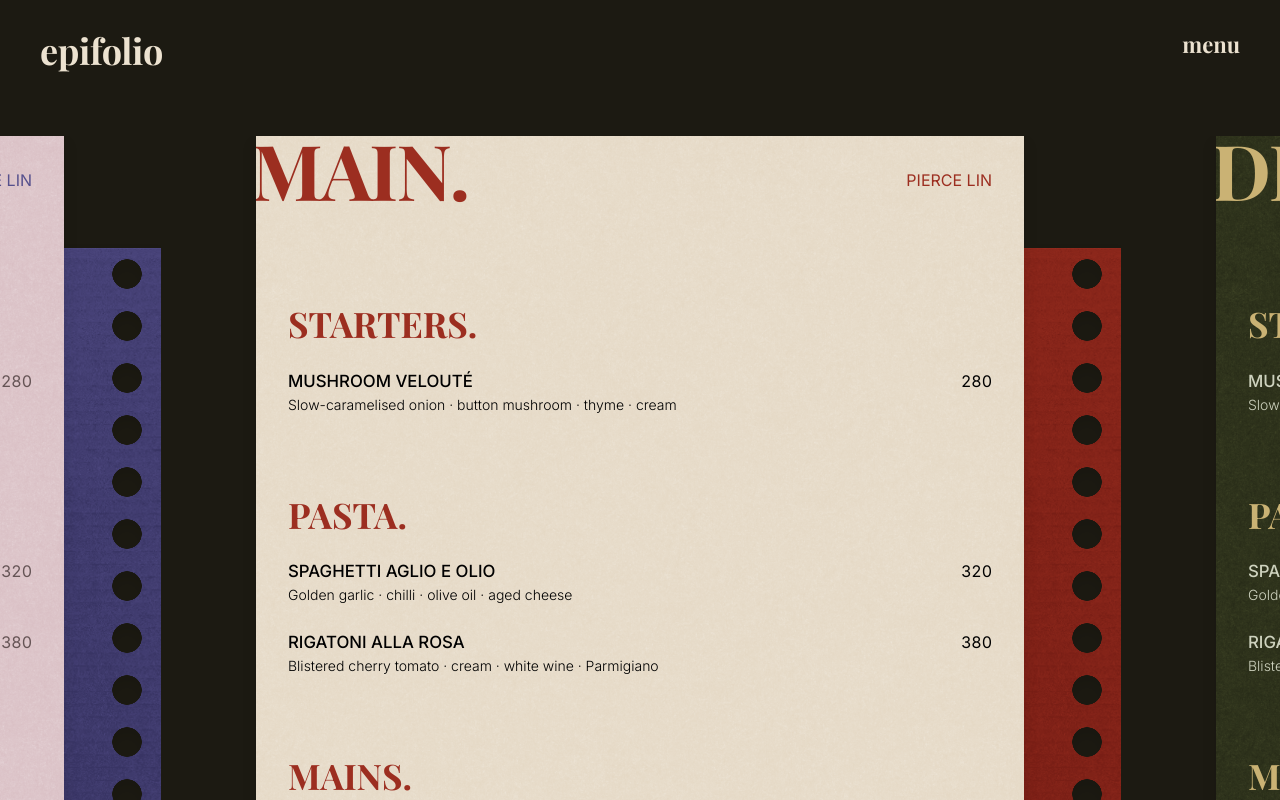
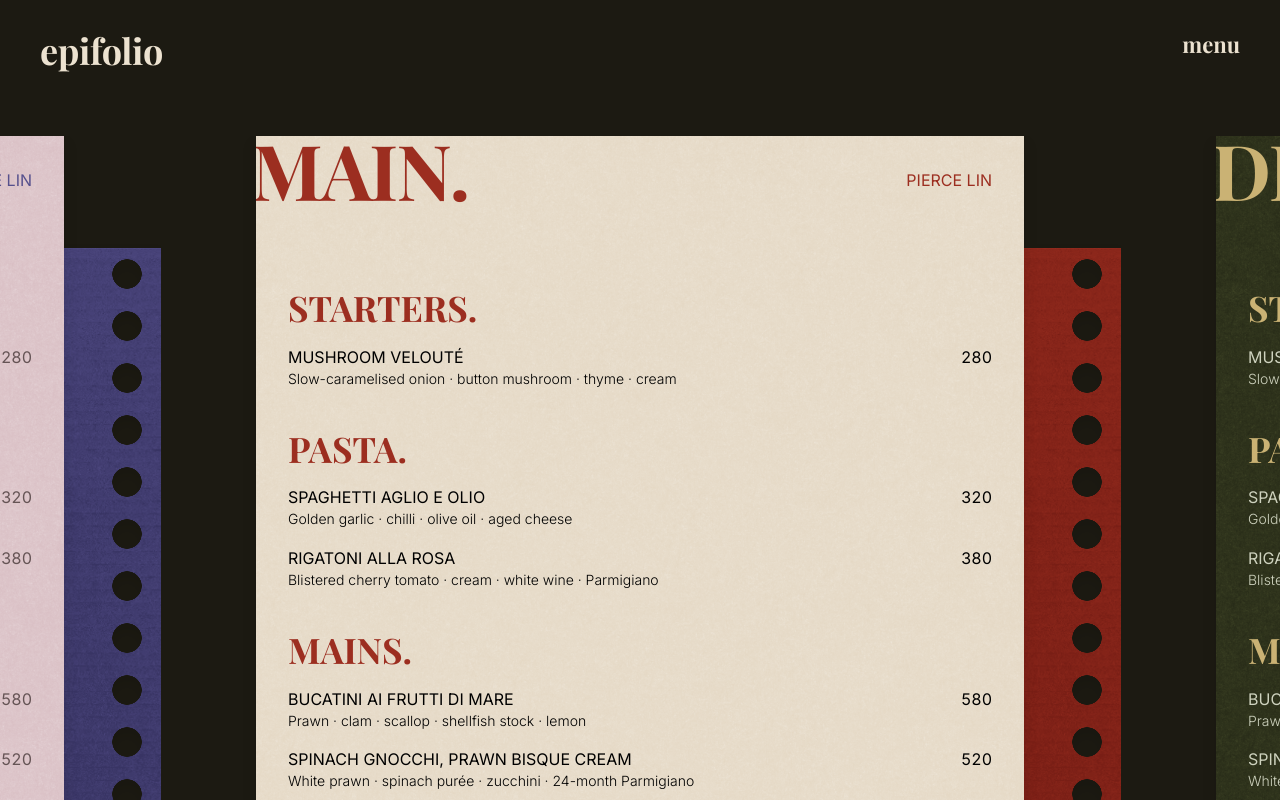
Before and after one commit to piercelin11/epifolio, a Next.js app: page / in a window 1280 px wide. Built offline with nearby package versions, Linux system fonts and the light colour scheme; a web font is replaced by a local one.

Commit message:
feat(menu): tighten menu sheet spacing and item titles
- --text-title drops to 1rem with a 1.1 line height; recipe sheet
  section headings share the token
- MenuItemRow titles lose font-medium and the gap above descriptions
- MenuSection and MenuSheet use smaller gaps and top padding

```diff
--- a/src/app/globals.css
+++ b/src/app/globals.css
@@ -64,8 +64,8 @@
 	--text-caption--line-height: 1.45;
 	--text-body: 1rem;
 	--text-body--line-height: 1.5;
-	--text-title: 1.05rem;
-	--text-title--line-height: 1.15;
+	--text-title: 1rem;
+	--text-title--line-height: 1.1;
 	--text-heading: 2.2rem;
 	--text-heading--line-height: 1.15;
 	--text-heading--letter-spacing: 0em;
--- a/src/features/menu/components/menu-item-row.tsx
+++ b/src/features/menu/components/menu-item-row.tsx
@@ -12,9 +12,9 @@ export function MenuItemRow({ item, onSelect }: MenuItemRowProps) {
 			<button
 				type="button"
 				onClick={onSelect}
-				className="group grid w-full cursor-pointer grid-cols-[1fr_auto] items-baseline gap-x-10 gap-y-0.5 text-left"
+				className="group grid w-full cursor-pointer grid-cols-[1fr_auto] items-baseline gap-x-10 text-left"
 			>
-				<span className="text-title font-medium uppercase group-hover:underline">
+				<span className="text-title uppercase group-hover:underline">
 					{item.name}
 				</span>
 				<span className="text-body tabular-nums">
--- a/src/features/menu/components/menu-section.tsx
+++ b/src/features/menu/components/menu-section.tsx
@@ -8,11 +8,11 @@ interface MenuSectionProps {
 
 export function MenuSection({ section, onSelectItem }: MenuSectionProps) {
 	return (
-		<section className="flex flex-col gap-6">
+		<section className="flex flex-col gap-4">
 			<h3 className="font-heading text-primary text-heading font-bold uppercase">
 				{section.label}.
 			</h3>
-			<ul className="flex flex-col gap-6">
+			<ul className="flex flex-col gap-4">
 				{section.items.map((item) => (
 					<MenuItemRow
 						key={item.id}
--- a/src/features/menu/components/menu-sheet.tsx
+++ b/src/features/menu/components/menu-sheet.tsx
@@ -23,7 +23,7 @@ export function MenuSheet({ group, onSelectItem, chefName }: MenuSheetProps) {
 					{chefName}
 				</p>
 			</div>
-			<div className="flex flex-col gap-20 px-(--paper-padding) pt-24">
+			<div className="flex flex-col gap-10 px-(--paper-padding) pt-20">
 				{group.sections.map((section) => (
 					<MenuSection
 						key={section.id}
```
